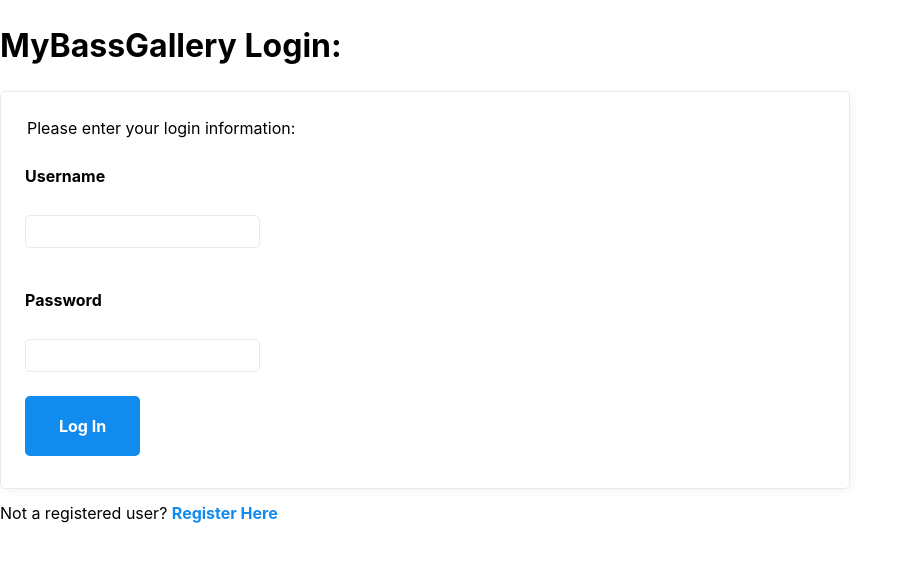
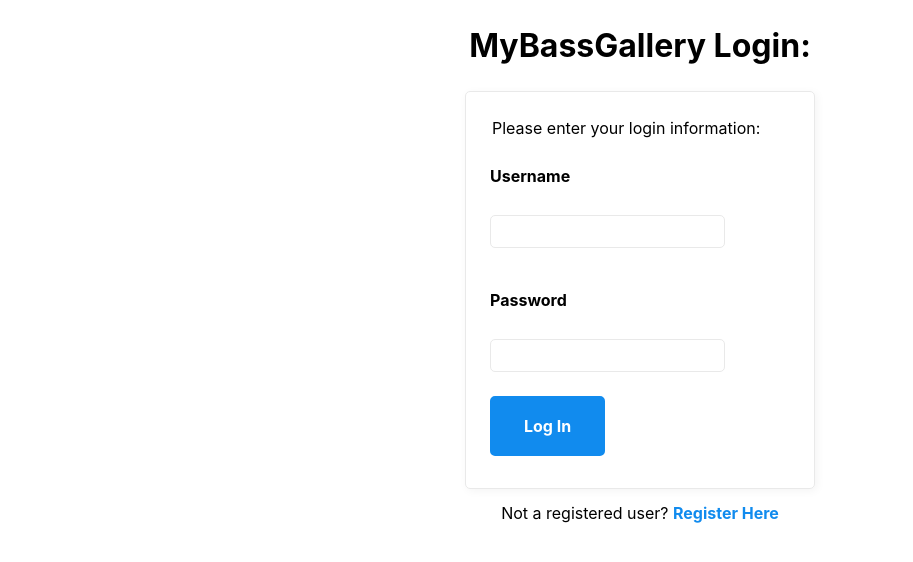
Before and after one commit to j-hamilton3/MyBassGallery, a PHP site: page /login.php in a window 1280 px wide. Shown: the part 126-688 px from the top of the page, without its empty margins (0-913 px from the left). Run offline with PHP 8.4, Linux system fonts and the light colour scheme.

Commit message:
Fixed login styling.

```diff
--- a/login.php
+++ b/login.php
@@ -105,8 +105,8 @@
         <?php endif ?>
     </nav>
     <?php if(empty($_SESSION['user'])) : ?>
-    <h1>MyBassGallery Login:</h1>
-    <form action="login.php" method="post">
+    <h1 id="login-title">MyBassGallery Login:</h1>
+    <form action="login.php" method="post" id="login-form">
         <legend>Please enter your login information:</legend>
         <br>
         <label for="username">Username</label>
@@ -118,10 +118,10 @@
         <input type="password" name="password" id="password">
         <input type="submit" id="login-submit" value="Log In">
     </form>
-    <p> Not a registered user? <a href="register.php">Register Here</a></p>
         <?php if($errorMessage) : ?>
-        <h4 class="error"><?= $errorMessage ?></h4>
+        <h4 class="error" id="login-error"><?= $errorMessage ?></h4>
         <?php endif ?>
+    <p id="register-message"> Not a registered user? <a href="register.php">Register Here</a></p>
     <?php else : ?>
     <h2> You are logged in to your user account. </h2>
     <p> You are logged in as user <?= $_SESSION['user']['userName'] ?>. </p>
--- a/styles.css
+++ b/styles.css
@@ -570,9 +570,9 @@ hr {
 }
 
 .navbar {
-   display: flex;
-   align-items: center;
-   margin-bottom: 10px;
+    display: flex;
+    align-items: center;
+    margin-bottom: 10px;
 
 }
 
@@ -582,13 +582,13 @@ hr {
 
 .links {
     width: 50%;
-    margin-right:10px;
-    display:flex;
+    margin-right: 10px;
+    display: flex;
     justify-content: space-around;
 }
 
 .links a {
-    font-size:20px;
+    font-size: 20px;
 }
 
 .logo {
@@ -598,7 +598,7 @@ hr {
 }
 
 .logo h1 {
-    color:#000;
+    color: #000;
 }
 
 a {
@@ -606,5 +606,22 @@ a {
 }
 
 .username {
-    color:#000;
+    color: #000;
 }
+
+#login-title {
+    text-align: center;
+}
+
+#login-form {
+    margin: auto;
+    width: 300px;
+}
+
+#login-error {
+    text-align: center;
+}
+
+#register-message {
+    text-align: center;
+}
```
